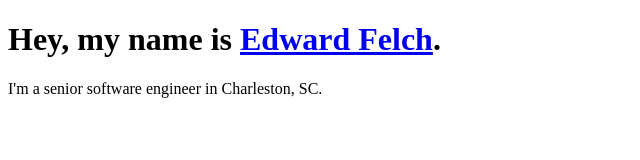
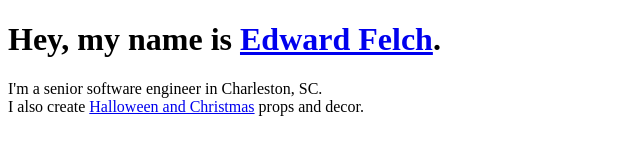
Before and after one commit to efelch/efelch.github.io, a plain HTML site: page index.html in a window 1280 px wide. Shown: the whole page, without its empty margins (0-640 px from the left). Drawn offline with Linux system fonts and the light colour scheme.

Commit message:
Update index.html

```diff
--- a/index.html
+++ b/index.html
@@ -12,6 +12,7 @@
 <header>
 <h1>Hey, my name is <a href="https://www.linkedin.com/in/edwardfelch/" rel="noreferrer">Edward Felch</a>.</h1>
 <aside>I'm a senior software engineer in Charleston, SC.</aside>
+<aside>I also create <a href="https://www.instagram.com/macabreandmirthworks/" rel="noreferrer">Halloween and Christmas</a> props and decor.</aside>
 </header>
 </body>
 </html>
```
